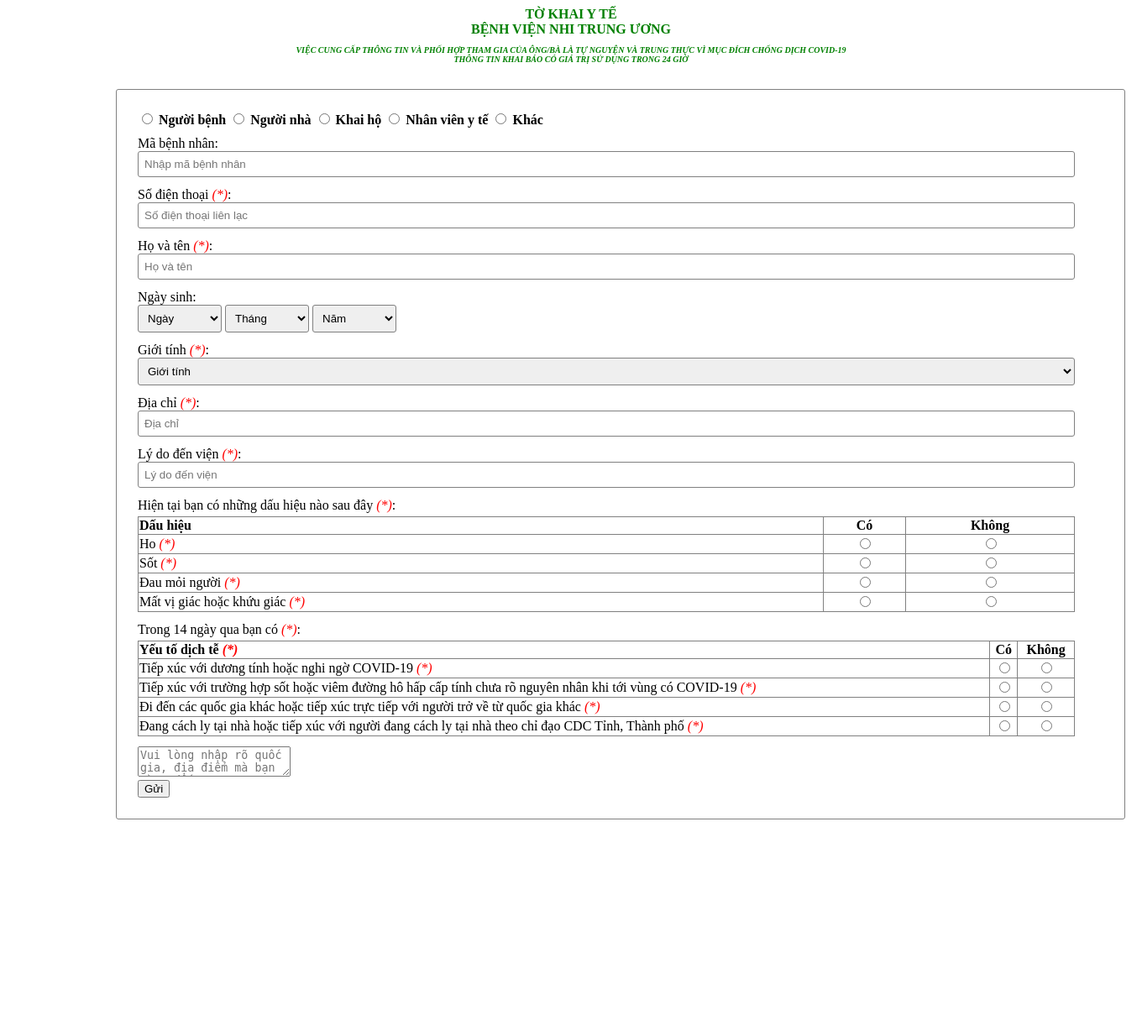
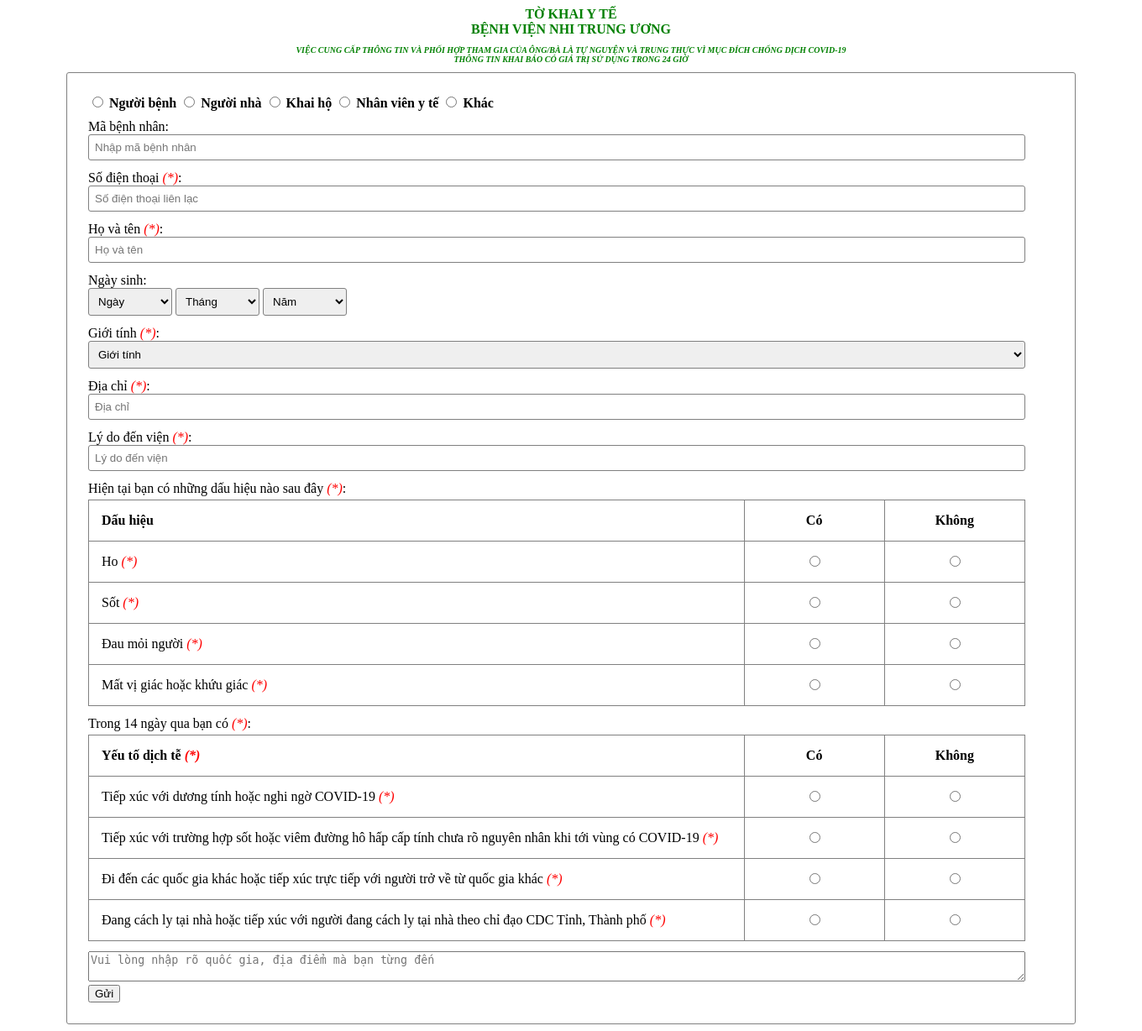
Before and after one commit to linhheo/TkeWebHUMG, a PHP site: page /HTML/NguyenPhuongThuyLinh_kbyt.html in a window 1360 px wide. Shown: the whole page at 84% size. Before the commit the page ends 976 px from the top, so only its background shows below. Run offline with PHP 8.4, Linux system fonts and the light colour scheme.

Commit message:
for WOC ngày 8/10

```diff
--- a/Assignments/CSS/NguyenPhuongThuyLinh_kbyt.css
+++ b/Assignments/CSS/NguyenPhuongThuyLinh_kbyt.css
@@ -12,8 +12,9 @@
     border: 1px solid gray;
     border-radius: 3px;
     padding: 25px;
-    margin-left: 130px;
-    margin-top: 30px;
+    /*margin-left: 130px;
+    margin-top: 30px;*/
+    margin: auto;
 }
 .choose{
     font-weight: bold;
@@ -70,7 +71,6 @@
     padding: 7px;
     width: 1116px;
 }
-
 .form-dauhieu{
     border-collapse:collapse;
     width: 1116px;
@@ -86,3 +86,11 @@
 .text-center{
     text-align: center;
 }
+.dauhieu-14days{
+    padding: 15px;
+}
+.textarea-Benhnhan-nhap{
+    min-width: 150px;
+    max-width: 1110px;
+    width: 100%;
+}
--- a/Assignments/HTML/NguyenPhuongThuyLinh_kbyt.html
+++ b/Assignments/HTML/NguyenPhuongThuyLinh_kbyt.html
@@ -152,7 +152,7 @@
                     <option value>Giới tính</option>
                     <option value="Nam">Nam</option>
                     <option value="Nữ">Nữ</option>
-                    <option value="Giới tính khác">Giời tính khác</option>
+                    <option value="Giới tính khác">Giới tính khác</option>
                 </select>
             </div>
             <div class="Benhnhan-diachi">
@@ -168,14 +168,14 @@
                 <table class="form-dauhieu" border="1">
                     <thead>
                         <tr>
-                            <th align="left">Dấu hiệu</th>
-                            <th class="text-center">Có</th>
-                            <th class="text-center">Không</th>
+                            <th class="dauhieu-14days" align="left">Dấu hiệu</th>
+                            <th width="15%" class="text-center">Có</th>
+                            <th width="15%" class="text-center">Không</th>
                         </tr>
                     </thead><br>
-                    <tbody>
+                    <tbody class="tbody-dauhieu">
                         <tr>
-                            <td>Ho <span style="color: red"><i>(*)</i></span></td>
+                            <td class="dauhieu-14days">Ho <span style="color: red"><i>(*)</i></span></td>
                             <td class="text-center">
                                 <input type="radio" name="ho" id="ho_1" value="1">
                             </td>
@@ -184,7 +184,7 @@
                             </td>
                         </tr>
                         <tr>
-                            <td>Sốt <span style="color: red"><i>(*)</i></span></td>
+                            <td class="dauhieu-14days">Sốt <span style="color: red"><i>(*)</i></span></td>
                             <td class="text-center">
                                 <input type="radio" name="sot" id="sot_1" value="1">
                             </td>
@@ -193,7 +193,7 @@
                             </td>
                         </tr>
                         <tr>
-                            <td>Đau mỏi người <span style="color: red"><i>(*)</i></span></td>
+                            <td class="dauhieu-14days">Đau mỏi người <span style="color: red"><i>(*)</i></span></td>
                             <td class="text-center">
                                 <input type="radio" name="daumoi" id="daumoi_1" value="1">
                             </td>
@@ -202,7 +202,7 @@
                             </td>
                         </tr>
                         <tr>
-                            <td>Mất vị giác hoặc khứu giác <span style="color: red"><i>(*)</i></span></td>
+                            <td class="dauhieu-14days">Mất vị giác hoặc khứu giác <span style="color: red"><i>(*)</i></span></td>
                             <td class="text-center">
                                 <input type="radio" name="mcg" id="mcg_1" value="1">
                             </td>
@@ -218,14 +218,14 @@
                 <table class="form-14days" border="1">
                     <thead>
                     <tr>
-                        <th class="gonlai" align="left">Yếu tố dịch tễ <span style="color: red"><i>(*)</i></span></th>
-                        <th class="text-center">Có</th>
-                        <th class="text-center">Không</th>
+                        <th class="dauhieu-14days" align="left">Yếu tố dịch tễ <span style="color: red"><i>(*)</i></span></th>
+                        <th width="15%" class="text-center">Có</th>
+                        <th width="15%" class="text-center">Không</th>
                     </tr>
                     </thead><br>
-                    <tbody>
+                    <tbody class="tbody-14days">
                     <tr>
-                        <td>Tiếp xúc với dương tính hoặc nghi ngờ COVID-19 <span style="color: red"><i>(*)</i></span></td>
+                        <td class="dauhieu-14days">Tiếp xúc với dương tính hoặc nghi ngờ COVID-19 <span style="color: red"><i>(*)</i></span></td>
                         <td class="text-center">
                             <input type="radio" name="tx1" id="tx1_1" value="1">
                         </td>
@@ -234,7 +234,7 @@
                         </td>
                     </tr>
                     <tr>
-                        <td>Tiếp xúc với trường hợp sốt hoặc viêm đường hô hấp cấp tính chưa rõ nguyên nhân khi tới vùng có COVID-19 <span style="color: red"><i>(*)</i></span></td>
+                        <td class="dauhieu-14days">Tiếp xúc với trường hợp sốt hoặc viêm đường hô hấp cấp tính chưa rõ nguyên nhân khi tới vùng có COVID-19 <span style="color: red"><i>(*)</i></span></td>
                         <td class="text-center">
                             <input type="radio" name="tx2" id="tx2_1" value="1">
                         </td>
@@ -243,7 +243,7 @@
                         </td>
                     </tr>
                     <tr>
-                        <td>Đi đến các quốc gia khác hoặc tiếp xúc trực tiếp với người trở về từ quốc gia khác <span style="color: red"><i>(*)</i></span></td>
+                        <td class="dauhieu-14days">Đi đến các quốc gia khác hoặc tiếp xúc trực tiếp với người trở về từ quốc gia khác <span style="color: red"><i>(*)</i></span></td>
                         <td class="text-center">
                             <input type="radio" name="tx3" id="tx3_1" value="1">
                         </td>
@@ -252,7 +252,7 @@
                         </td>
                     </tr>
                     <tr>
-                        <td>Đang cách ly tại nhà hoặc tiếp xúc với người đang cách ly tại nhà theo chỉ đạo CDC Tỉnh, Thành phố <span style="color: red"><i>(*)</i></span></td>
+                        <td class="dauhieu-14days">Đang cách ly tại nhà hoặc tiếp xúc với người đang cách ly tại nhà theo chỉ đạo CDC Tỉnh, Thành phố <span style="color: red"><i>(*)</i></span></td>
                         <td class="text-center">
                             <input type="radio" name="tx4" id="tx4_1" value="1">
                         </td>
@@ -264,7 +264,7 @@
                 </table>
             </div>
             <div class="Benhnhan-nhap">
-                <textarea rows="2" placeholder="Vui lòng nhập rõ quốc gia, địa điểm mà bạn từng đến"></textarea>
+                <textarea class="textarea-Benhnhan-nhap" rows="2" placeholder="Vui lòng nhập rõ quốc gia, địa điểm mà bạn từng đến"></textarea>
             </div>
         </div>
 
```
